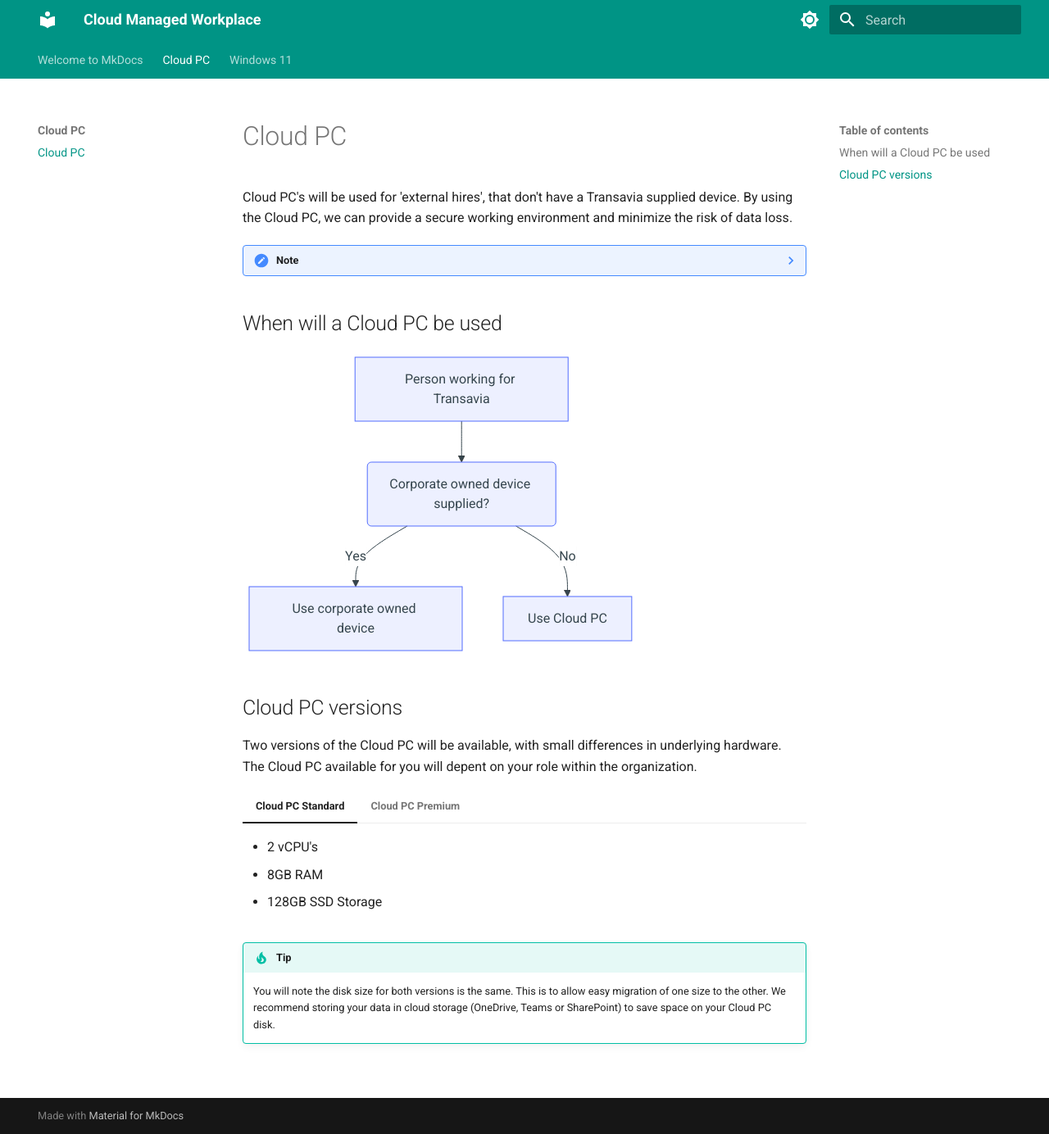
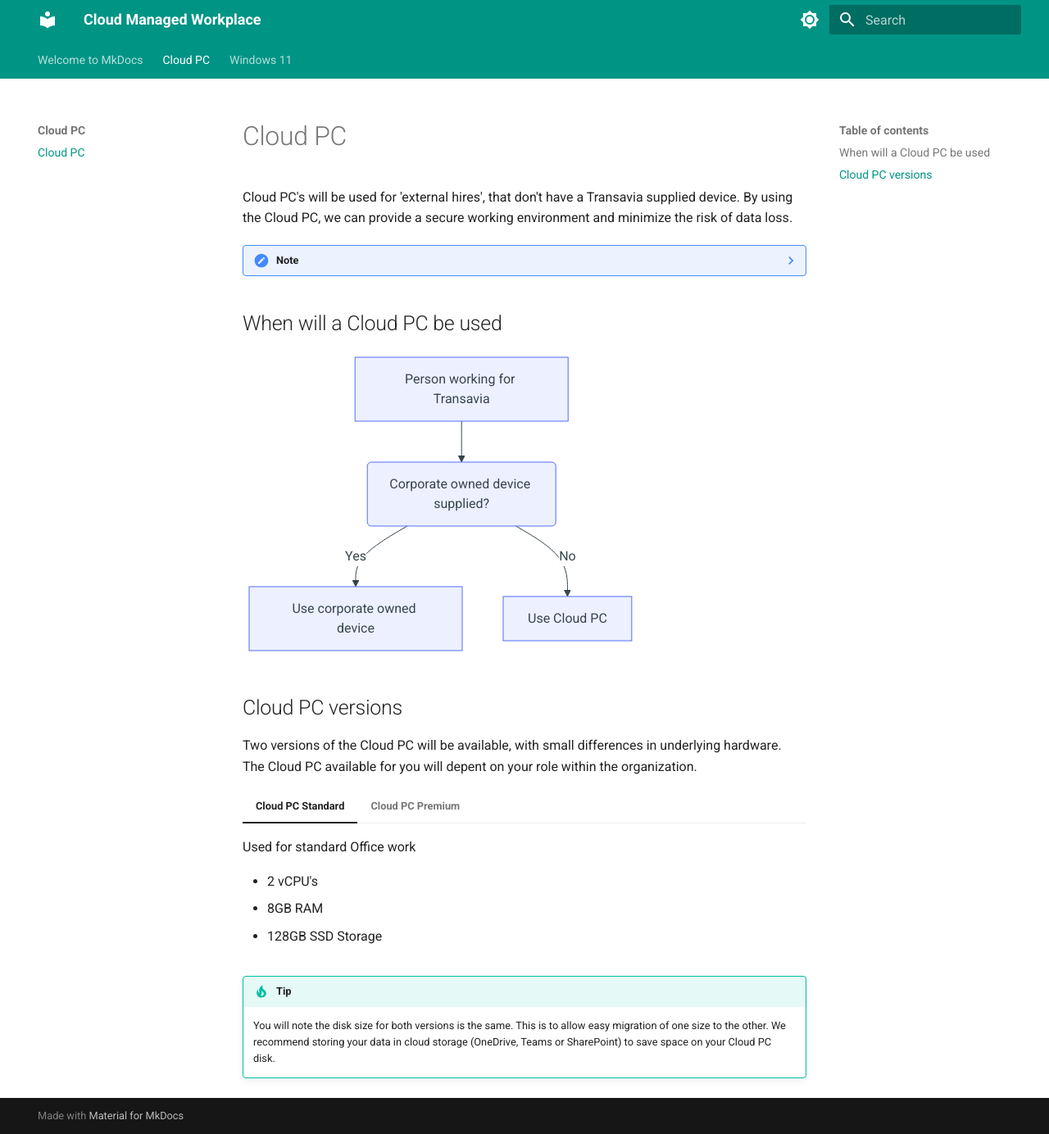
Before and after one commit to ralpje/documentation, an MkDocs documentation site: the page built from docs/Cloud PC/index.md, in a window 1280 px wide and 1384 px high. Shown: the whole window at 82% size. Built offline with MkDocs 1.6.1 and Material for MkDocs 9.7.7, drawn with Linux system fonts in a browser that asks for light colours.

Commit message:
Update versions

```diff
--- a/docs/Cloud PC/index.md
+++ b/docs/Cloud PC/index.md
@@ -18,15 +18,17 @@ graph TD
 Two versions of the Cloud PC will be available, with small differences in underlying hardware. The Cloud PC available for you will depent on your role within the organization.
 
 === "Cloud PC Standard"
+    Used for standard Office work
 
     * 2 vCPU's
     * 8GB RAM
     * 128GB SSD Storage
 
 === "Cloud PC Premium"
+    Used for work that requires more resources
 
     * 4 vCPU's
-    * 8GB RAM
+    * 16GB RAM
     * 128GB SSD Storage
 
 !!! Tip
```
